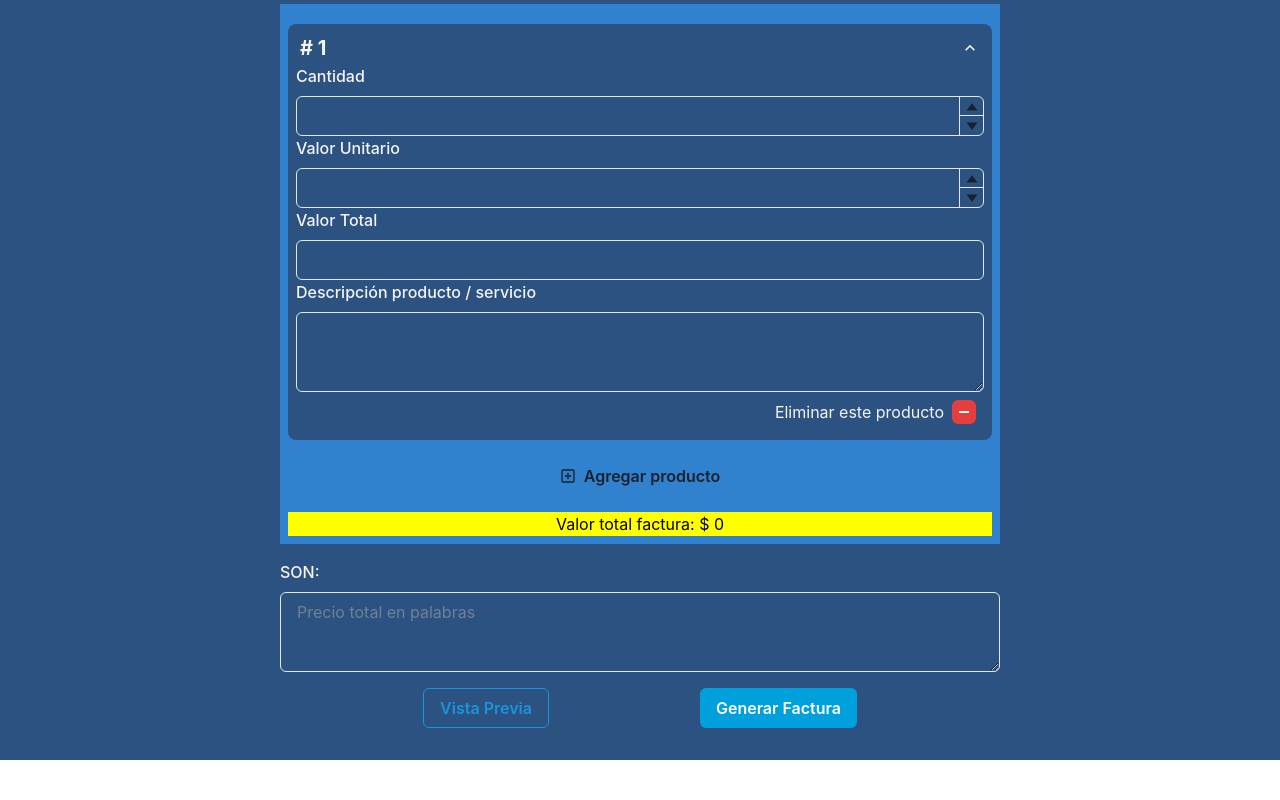
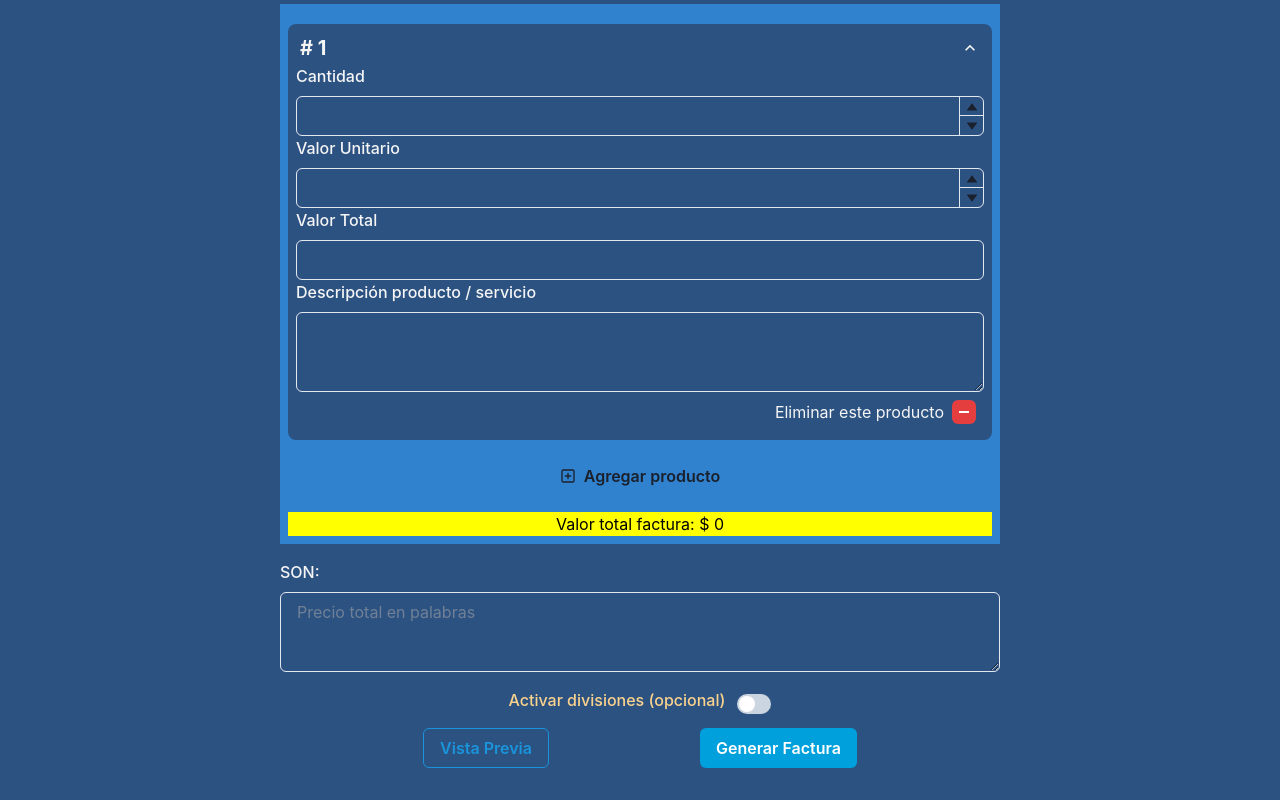
Before and after one commit to jhnemogap/emanuelimpresores-processes, a Next.js app: page /invoices/new in a window 1280 px wide. Shown: the part 667-1467 px from the top of the page. Before the commit the page ends 1427 px from the top, so only its background shows below. Built offline with nearby package versions, Linux system fonts and the light colour scheme.

Commit message:
fix(#8): add checkbox to show lines of invoices

```diff
--- a/src/pages/invoices/new.tsx
+++ b/src/pages/invoices/new.tsx
@@ -23,13 +23,14 @@ import {
   NumberInput,
   NumberInputField,
   NumberInputStepper,
+  Switch,
   Text,
   Textarea,
   useDisclosure,
   useToast,
   VStack,
 } from '@chakra-ui/react';
-import { useEffect, useState } from 'react';
+import React, { useEffect, useState } from 'react';
 import { MinusIcon, PlusSquareIcon } from '@chakra-ui/icons';
 
 import { generatePDF } from '../../pdf/makePdf';
@@ -40,8 +41,11 @@ const PREVIEW_PDF_ID = 'preview-pdf';
 
 function NewInvoicePage() {
   const [src, setSrc] = useState<unknown>('');
+  const [toggleEnableLines, setToggleEnableLines] = useState(false);
 
   const { isOpen, onOpen, onClose } = useDisclosure()
+
+  const handleToggleEnableLines = () => setToggleEnableLines((v) => !v);
 
   const handleOnSubmit = (event: BaseSyntheticEvent<SubmitEvent>) => {
     event.preventDefault();
@@ -69,7 +73,7 @@ function NewInvoicePage() {
       { products: Array(lengthProducts).fill({}) } as ResultSubmit,
     );
     const isPreview = event.nativeEvent.submitter?.id === `btn-${PREVIEW_PDF_ID}`;
-    const genPdf = generatePDF({ isPreview, data: result  });
+    const genPdf = generatePDF({ isPreview, toggleEnableLines, data: result });
     if (isPreview) {
       setSrc(genPdf);
       onOpen();
@@ -127,7 +131,19 @@ function NewInvoicePage() {
             <Textarea isRequired name='totalToWords' placeholder='Precio total en palabras' />
           </FormControl>
 
-          <HStack justifyContent='space-evenly' spacing={2}>
+          <VStack>
+            <FormControl display='flex' alignItems='center' justifyContent='center'>
+              <FormLabel htmlFor='enable-lines' color='orange.200'>
+                Activar divisiones (opcional)
+              </FormLabel>
+              <Switch
+                id='enable-lines'
+                colorScheme='orange'
+                isChecked={toggleEnableLines}
+                onChange={handleToggleEnableLines}
+              />
+            </FormControl>
+            <HStack width='100%' justifyContent='space-evenly' spacing={2}>
               <Button
                 id={`btn-${PREVIEW_PDF_ID}`}
                 type='submit'
@@ -140,6 +156,7 @@ function NewInvoicePage() {
                 Generar Factura
               </Button>
             </HStack>
+          </VStack>
         </VStack>
       </Box>
 
--- a/src/pdf/makePdf.ts
+++ b/src/pdf/makePdf.ts
@@ -4,7 +4,6 @@ import { pxToCm, pxToPt } from '../utils/lengthUnits.util';
 
 import type { ProductToSubmit, ResultSubmit } from 'pages/invoices/new';
 
-const DRAW_ALL_RECTS = false;
 const COLOR_RED = '#f00';
 const COLOR_BLACK = '#000';
 const NORMAL_FONT_SIZE_IN_PX = 16; // 1.0rem -> 16px
@@ -12,11 +11,11 @@ const SMALL_FONT_SIZE_IN_PX = NORMAL_FONT_SIZE_IN_PX * 0.75; // 0.75rem -> 12px
 let GLOBAL_FONT_SIZE_IN_PX = NORMAL_FONT_SIZE_IN_PX;
 
 export function generatePDF(props: generatePDFProps) {
-  const { data, isPreview = false } = props;
+  const { data, isPreview = false, toggleEnableLines = false } = props;
   const doc = new jsPDF({ unit: 'cm', format: [19.9, 22.0] });
   // +++ app +++
   doc.setLineWidth(0.01);
-  if (DRAW_ALL_RECTS) drawAllRects({ doc });
+  if (toggleEnableLines) drawAllRects({ doc });
   // +++ header +++
   setBaseFontToFill({ doc });
   drawInvoiceNumber({ doc, value: data.invoiceNumber });
@@ -163,7 +162,8 @@ interface DataSubmit {
 }
 
 interface generatePDFProps extends DataSubmit {
-  isPreview: boolean;
+  isPreview?: boolean;
+  toggleEnableLines?: boolean;
 }
 
 interface BaseDrawerFn {
```
Lines whose indentation alone changed are shown as unchanged.
